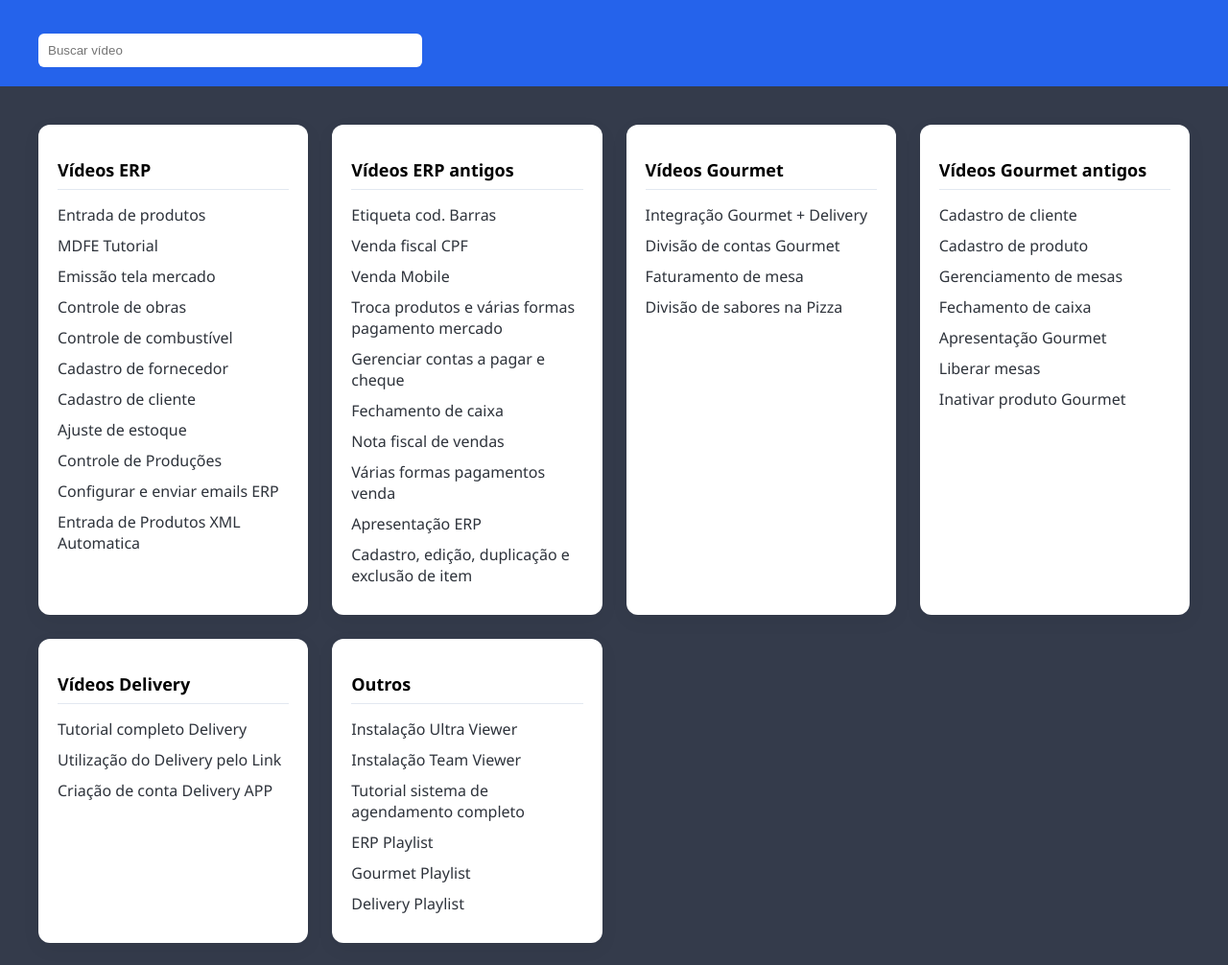
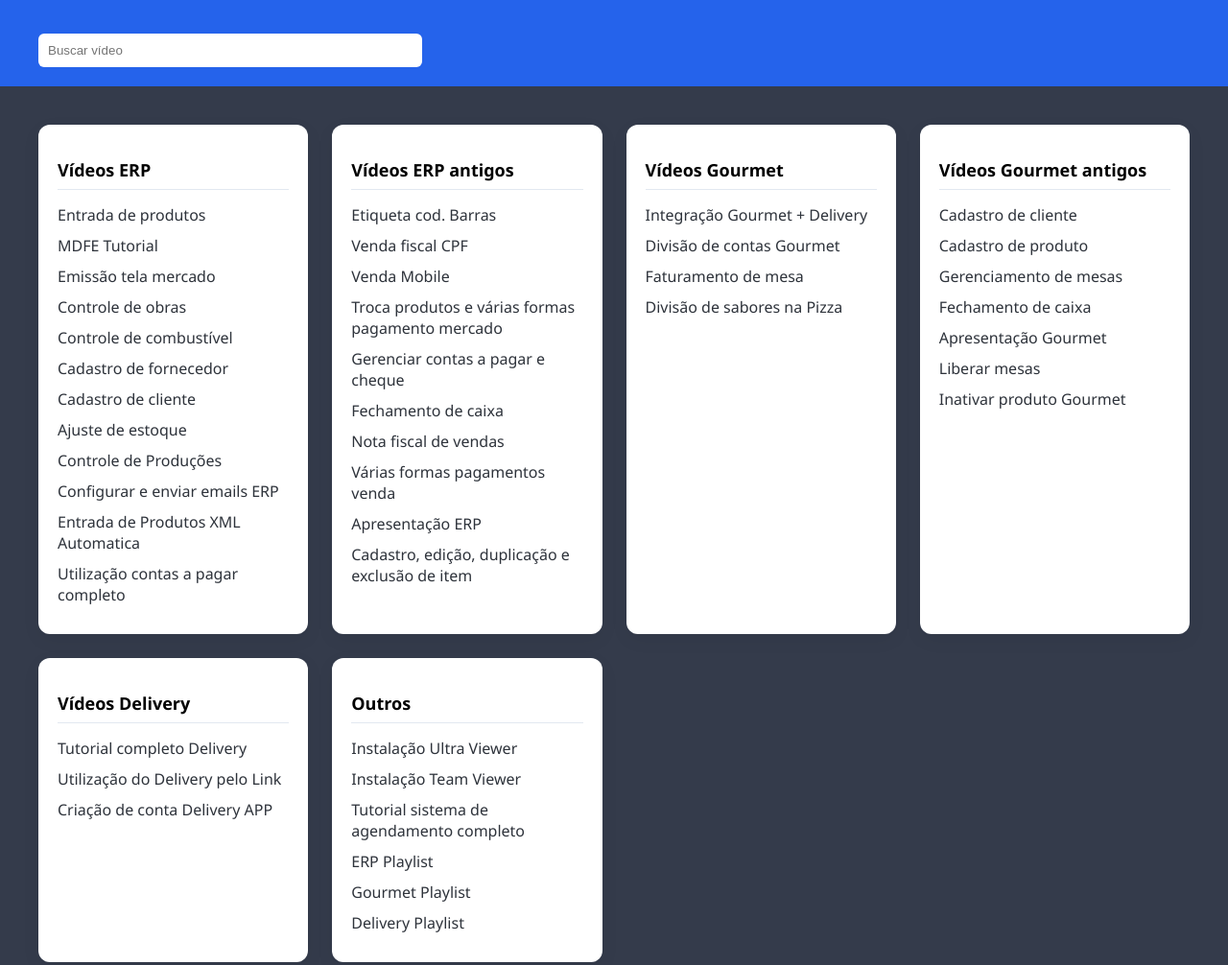
Before and after one commit to Gexis95/Gexis95.github.io, a plain HTML site: page index.html in a window 1280 px wide. Shown: the whole page at 96% size. Drawn offline with Linux system fonts and the light colour scheme.

Commit message:
Update index.html

```diff
--- a/index.html
+++ b/index.html
@@ -120,6 +120,7 @@ header h1 {
             <li><a href="https://youtu.be/5-5QBkYpORU">Controle de Produções</a></li>
             <li><a href="https://youtu.be/cd_Q6ffufOk">Configurar e enviar emails ERP</a></li>
             <li><a href="https://youtu.be/UJ1-GqCq1s8">Entrada de Produtos XML Automatica</a></li>
+            <li><a href="https://youtu.be/b0nzNJaD3vY">Utilização contas a pagar completo</a></li>
         </ul>
     </div>
 
```
